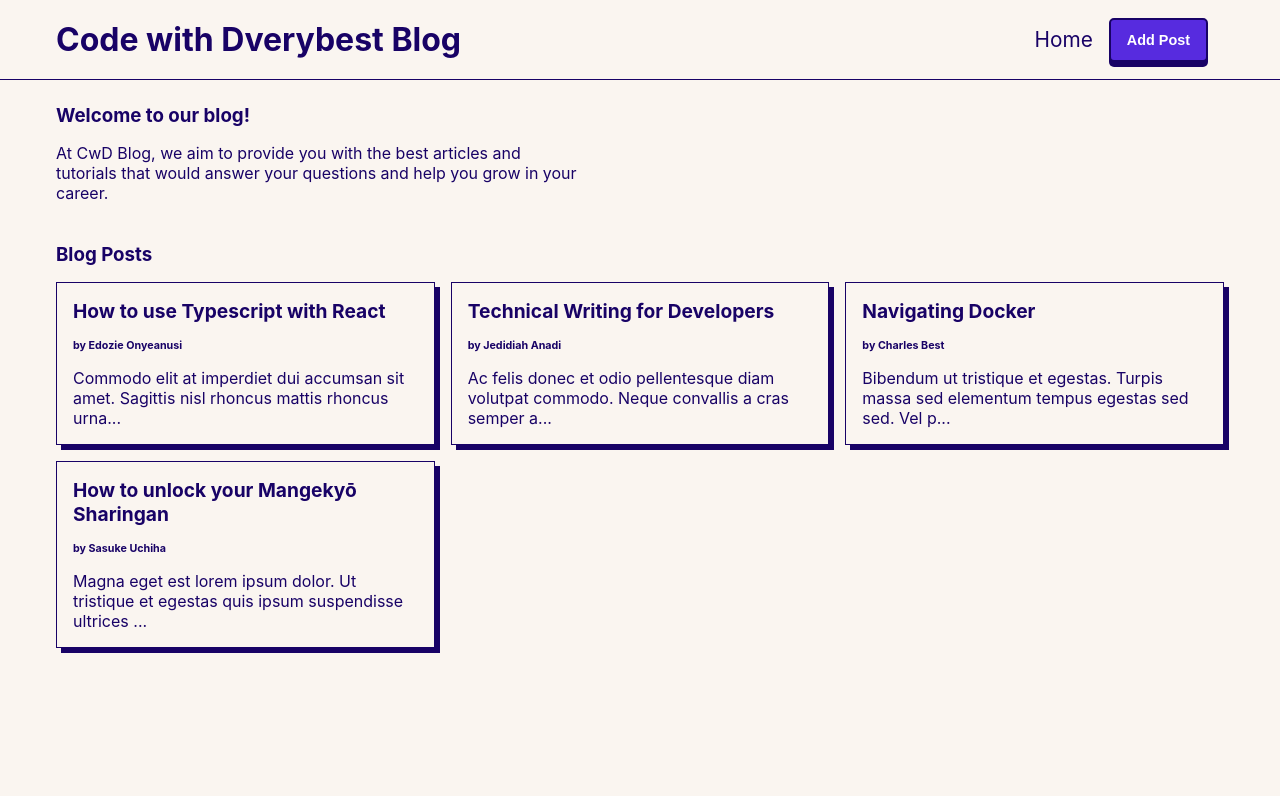
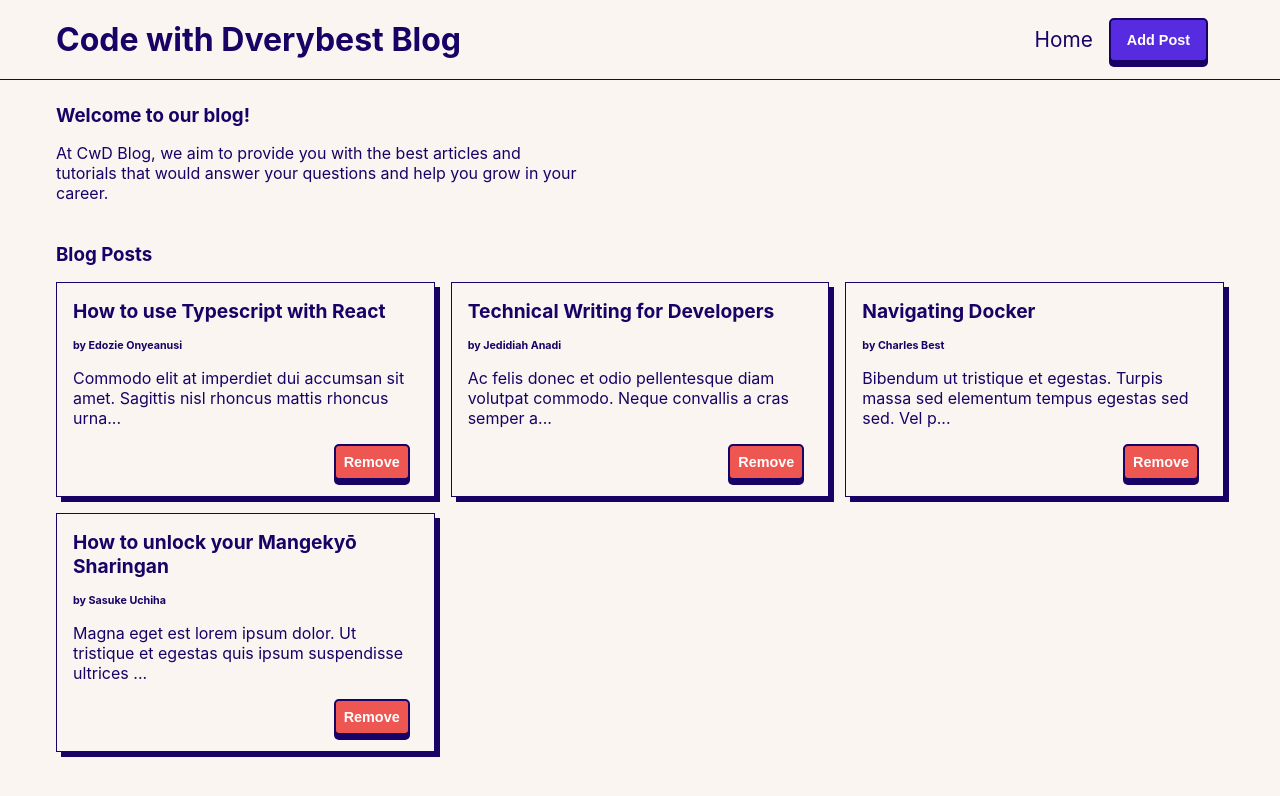
Before and after one commit to Fedozie/cwd-ein-proj, a React (Create React App) app: page / in a window 1280 px wide. Shown: the top 796 px of the page. Built offline with nearby package versions, Linux system fonts and the light colour scheme.

Commit message:
feat: added the UI for the remove blog button

```diff
--- a/src/App.js
+++ b/src/App.js
@@ -12,7 +12,8 @@ function App() {
       secLilac: "#180266",
       priColor: "#FAF5F0",
       white: "#FFFFFF",
-      tintPriLilac: "#E8E6F0"
+      tintPriLilac: "#E8E6F0",
+      dltColor: "#ED5651"
     },
     breakpoints: {
       mbl: '425px',
--- a/src/components/UI/button.js
+++ b/src/components/UI/button.js
@@ -21,10 +21,20 @@ export const AddButton = ({ children, onClick}) => {
     )
 }
 
+export const DeleteButton = ({children, onClick}) => {
+    return(
+        <StyledDltButton
+            onClick = {onClick}
+        >
+            {children}
+        </StyledDltButton>
+    )
+}
+
 
 const StyledButton = styled.button`
-    width: auto;
-    height: auto;
+    width: max-content;
+    height: inherit;
     background-color: ${({ theme }) => theme.colors.priLilac};
     border: 2px solid ${({ theme }) => theme.colors.secLilac};
     padding: 0.75rem 1rem;
@@ -53,3 +63,9 @@ const StyledButton = styled.button`
 const StyledAddButton = styled(StyledButton)`
     margin: 1rem;
 `;
+
+const StyledDltButton = styled(StyledButton)`
+    background-color: ${({theme}) => theme.colors.dltColor};
+    padding: .5rem;
+    margin-right: .5rem;
+`;
--- a/src/components/mainBody.js
+++ b/src/components/mainBody.js
@@ -3,6 +3,7 @@ import DataContext from "./contexts/dataContext";
 import styled from "styled-components";
 import uuid from "react-uuid";
 import { Card } from "./UI/wrapper";
+import { DeleteButton, Button } from "./UI/button";
 
 const MainBody = () => {
     const blogs = useContext(DataContext)
@@ -29,6 +30,9 @@ const MainBody = () => {
                             <h3>{blog.title}</h3>
                             <h6>by {blog.author}</h6>
                             <p>{blog.post.slice(0, 90)}...</p>
+                            <div className="CTA">
+                                <DeleteButton>Remove</DeleteButton>
+                            </div>
                         </Card>
                     ))
                 }
@@ -87,6 +91,12 @@ const Blogs = styled.div`
        font-size: 1.2rem;
     }
 
+    .CTA{
+        margin-top: 1rem;
+        display: flex;
+        justify-content: flex-end;
+    }
+
     @media only screen and (max-width: 620px){
         grid-template-columns: repeat(2, 1fr);
     }
```
